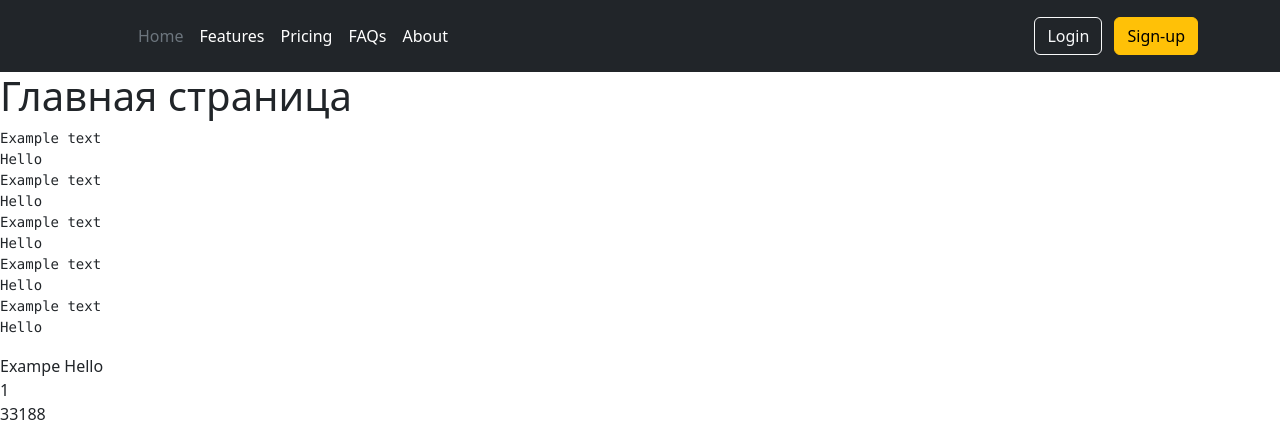
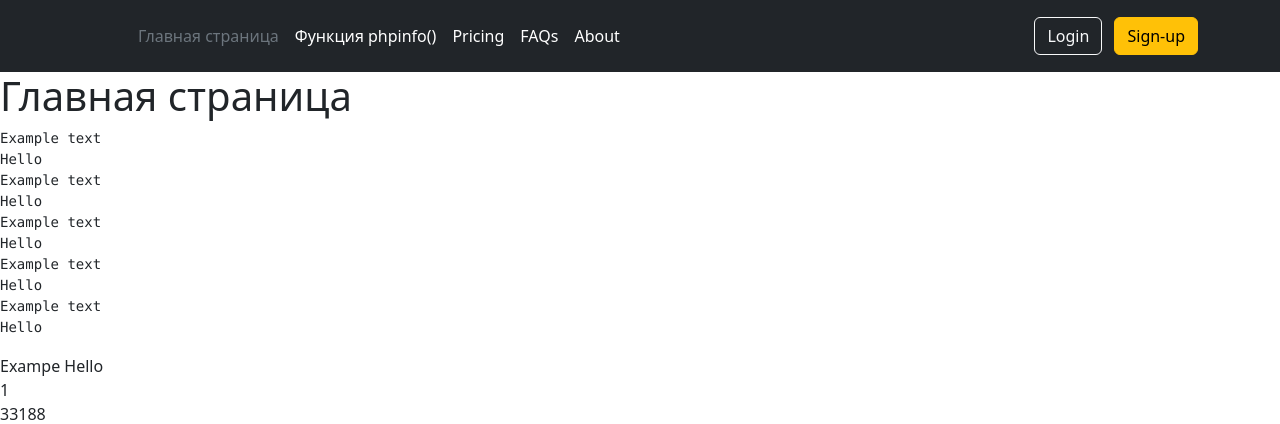
Before and after one commit to Myhammadsaid/php-lesson3, a PHP site: page / in a window 1280 px wide. Shown: the top 424 px of the page. Run offline with PHP 8.4, Linux system fonts and the light colour scheme.

Commit message:
function-phpinfo

```diff
--- a/companents/header.php
+++ b/companents/header.php
@@ -15,8 +15,8 @@
         </a>
 
         <ul class="nav col-12 col-lg-auto me-lg-auto mb-2 justify-content-center mb-md-0">
-          <li><a href="#" class="nav-link px-2 text-secondary">Home</a></li>
-          <li><a href="#" class="nav-link px-2 text-white">Features</a></li>
+          <li><a href="/" class="nav-link px-2 text-secondary">Главная страница</a></li>
+          <li><a href="funphpinfo.php" class="nav-link px-2 text-white">Функция phpinfo()</a></li>
           <li><a href="#" class="nav-link px-2 text-white">Pricing</a></li>
           <li><a href="#" class="nav-link px-2 text-white">FAQs</a></li>
           <li><a href="#" class="nav-link px-2 text-white">About</a></li>
```
Also changed, not shown: funphpinfo.php (added, +27 -0 lines).
